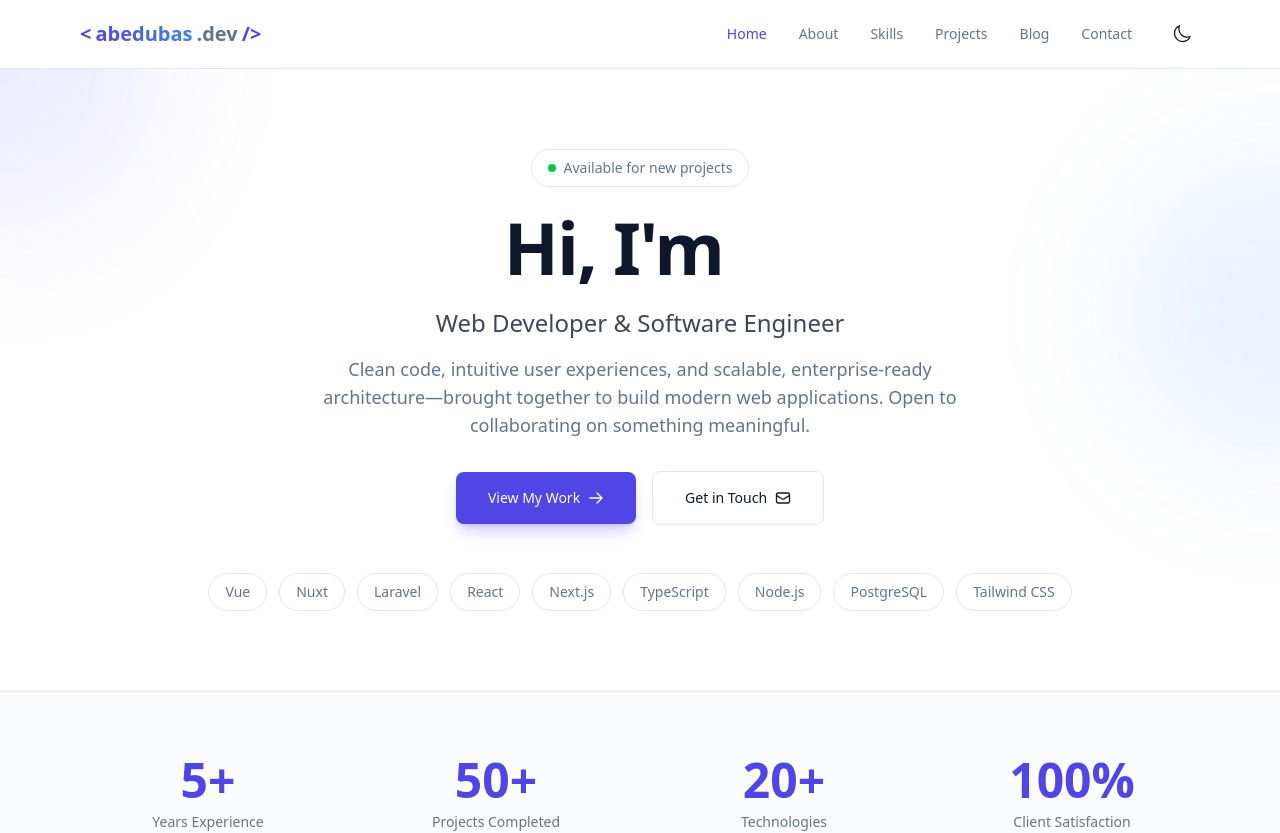
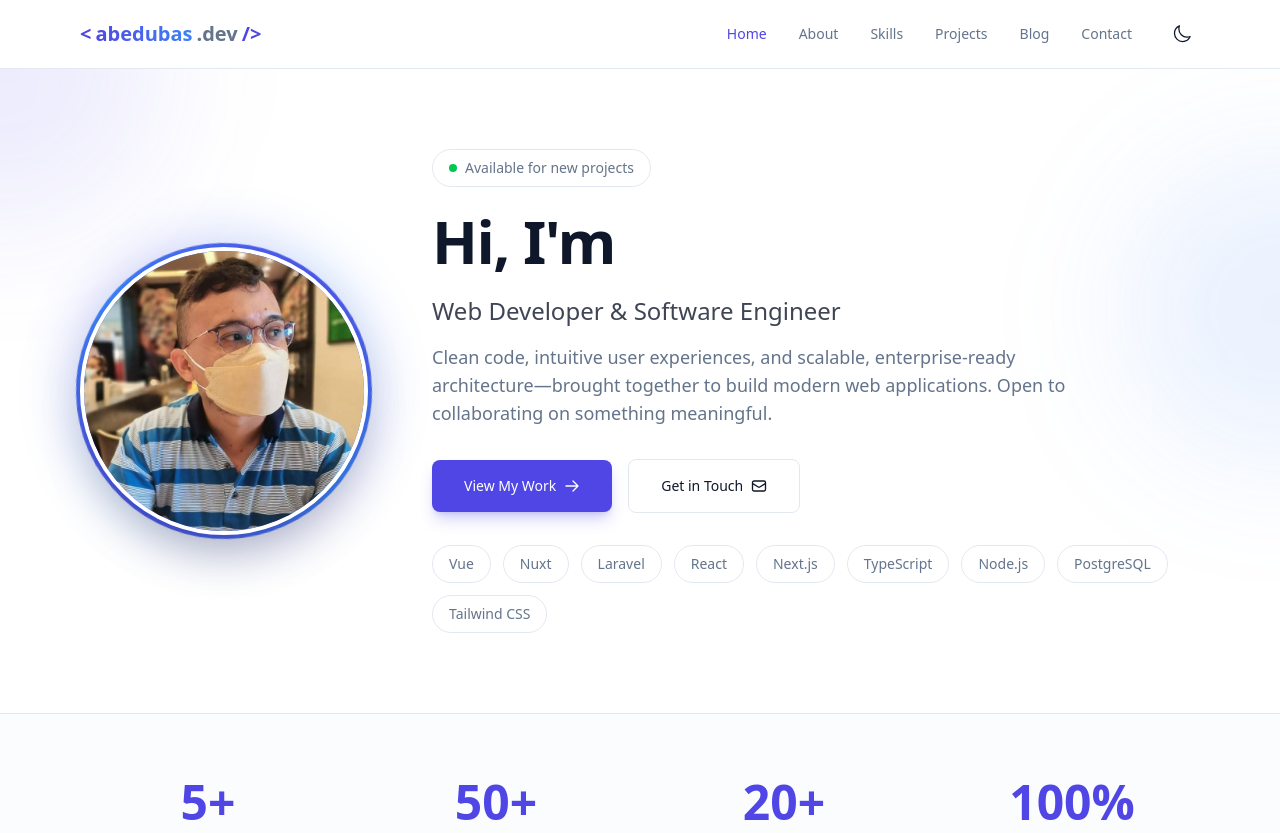
Before and after one commit to akosiArvin081596/abedubas.dev, a Next.js app: page / in a window 1280 px wide. Shown: the top 833 px of the page. Built offline with nearby package versions, Linux system fonts and the light colour scheme.

Commit message:
added profile picture

```diff
--- a/src/app/page.tsx
+++ b/src/app/page.tsx
@@ -1,4 +1,5 @@
 import Link from "next/link";
+import Image from "next/image";
 import { HeroAnimation } from "./HeroAnimation";
 import { TypeWriter } from "@/components";
 
@@ -93,7 +94,26 @@ export default function HomePage() {
       {/* Hero Section */}
       <section className="relative mx-auto flex min-h-[calc(100vh-200px)] max-w-6xl flex-col items-center justify-center px-4 py-20">
         <HeroAnimation>
-          <div className="text-center">
+          <div className="flex flex-col items-center gap-12 lg:flex-row lg:items-center lg:gap-16">
+            {/* Profile Image */}
+            <div className="relative flex-shrink-0">
+              {/* Decorative ring */}
+              <div className="absolute -inset-4 rounded-full bg-gradient-to-br from-primary via-accent to-primary opacity-20 blur-xl animate-pulse" />
+              <div className="absolute -inset-1 rounded-full bg-gradient-to-br from-primary via-accent to-primary animate-[spin_8s_linear_infinite]" />
+              {/* Image container */}
+              <div className="relative h-56 w-56 overflow-hidden rounded-full border-4 border-background shadow-2xl sm:h-64 sm:w-64 lg:h-72 lg:w-72">
+                <Image
+                  src="/images/profile_picture.jpg"
+                  alt="Arvin Baghari Edubas"
+                  fill
+                  className="object-cover transition-transform duration-500 hover:scale-110"
+                  priority
+                />
+              </div>
+            </div>
+
+            {/* Content */}
+            <div className="text-center lg:text-left">
               {/* Status Badge */}
               <div className="mb-6 inline-flex items-center gap-2 rounded-full border border-border bg-card/50 px-4 py-2 backdrop-blur-sm">
                 <span className="relative flex h-2 w-2">
@@ -106,7 +126,7 @@ export default function HomePage() {
               </div>
 
               {/* Main Heading */}
-            <h1 className="mb-6 text-4xl font-bold tracking-tight text-foreground sm:text-5xl md:text-6xl lg:text-7xl">
+              <h1 className="mb-6 text-4xl font-bold tracking-tight text-foreground sm:text-5xl md:text-6xl">
                 Hi, I&apos;m{" "}
                 <span className="relative">
                   <TypeWriter
@@ -126,14 +146,14 @@ export default function HomePage() {
               </p>
 
               {/* Description */}
-            <p className="mx-auto mb-8 max-w-2xl text-base text-muted-foreground sm:text-lg">
+              <p className="mb-8 max-w-2xl text-base text-muted-foreground sm:text-lg">
                 Clean code, intuitive user experiences, and scalable,
                 enterprise-ready architecture—brought together to build modern web
                 applications. Open to collaborating on something meaningful.
               </p>
 
               {/* CTA Buttons */}
-            <div className="mb-12 flex flex-col items-center justify-center gap-4 sm:flex-row">
+              <div className="mb-8 flex flex-col items-center justify-center gap-4 sm:flex-row lg:justify-start">
                 <Link
                   href="/projects"
                   className="group inline-flex items-center justify-center rounded-lg bg-primary px-8 py-4 text-sm font-medium text-white shadow-lg shadow-primary/25 transition-all hover:bg-primary-hover hover:shadow-xl hover:shadow-primary/30"
@@ -177,7 +197,7 @@ export default function HomePage() {
               </div>
 
               {/* Tech Stack */}
-            <div className="flex flex-wrap items-center justify-center gap-3">
+              <div className="flex flex-wrap items-center justify-center gap-3 lg:justify-start">
                 {techStack.map((tech) => (
                   <span
                     key={tech}
@@ -186,6 +206,7 @@ export default function HomePage() {
                     {tech}
                   </span>
                 ))}
+              </div>
             </div>
           </div>
         </HeroAnimation>
```
Also changed, not shown: public/images/profile_picture.jpg (added). Lines whose indentation alone changed are shown as unchanged.
